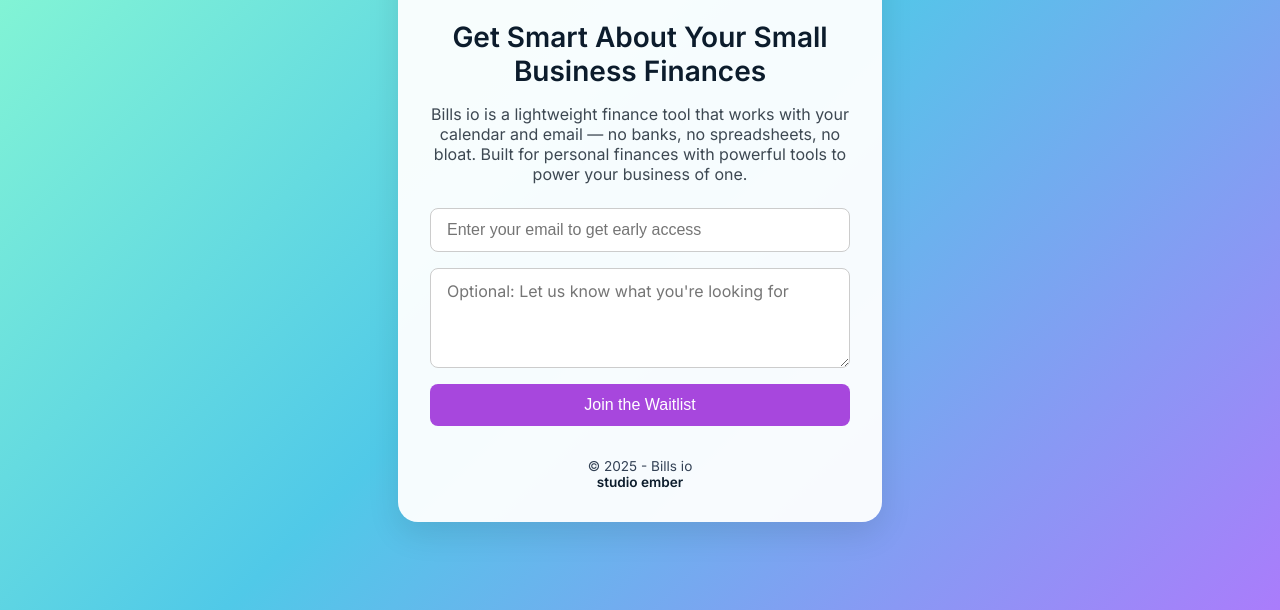
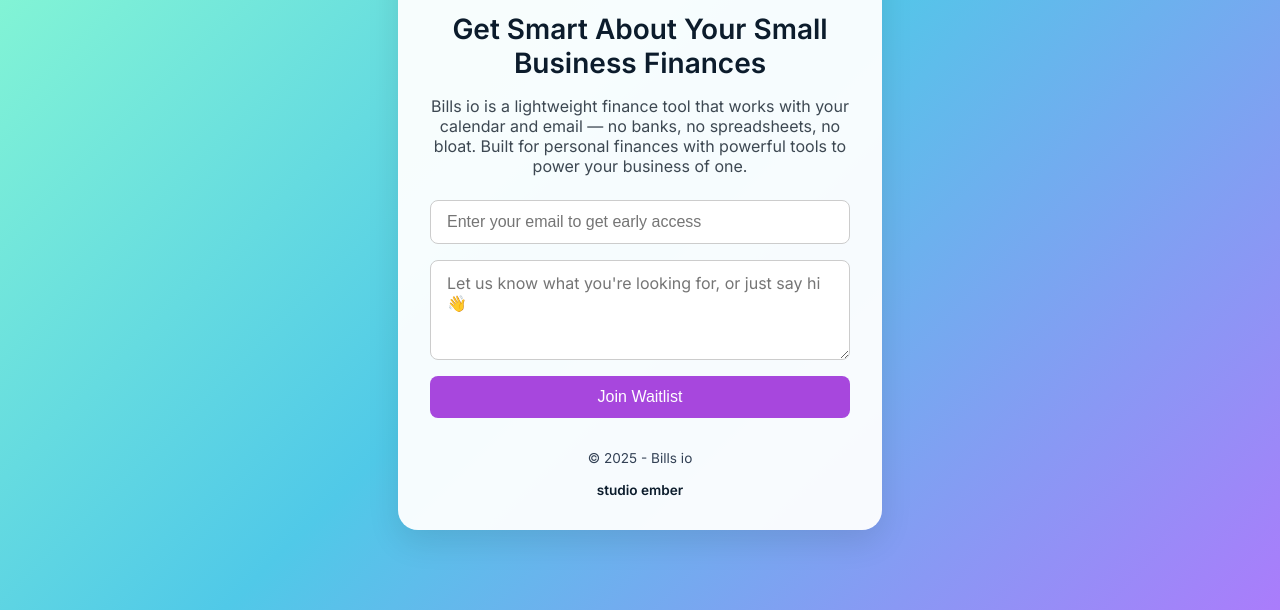
Before and after one commit to studioember/billsio.com, a plain HTML site: page index.html in a window 1280 px wide. Shown: the part 222-832 px from the top of the page. Drawn offline with Linux system fonts and the light colour scheme.

Commit message:
Copy update

```diff
--- a/index.html
+++ b/index.html
@@ -134,12 +134,12 @@
       bloat. Built for personal finances with powerful tools to power your business of one.</p>
     <form action="https://formspree.io/f/xvgrlnna" method="POST">
       <input type="email" name="email" placeholder="Enter your email to get early access" required />
-      <textarea name="message" placeholder="Optional: Let us know what you're looking for"></textarea> <button
-        type="submit">Join the Waitlist</button>
+      <textarea name="message" placeholder="Let us know what you're looking for, or just say hi 👋"></textarea> <button
+        type="submit">Join Waitlist</button>
     </form>
     <footer>
       &copy; 2025 - Bills io
-      <br>
+      <br><br>
       <a href="https://studioember.com">studio ember</a>
     </footer>
   </div>
```
